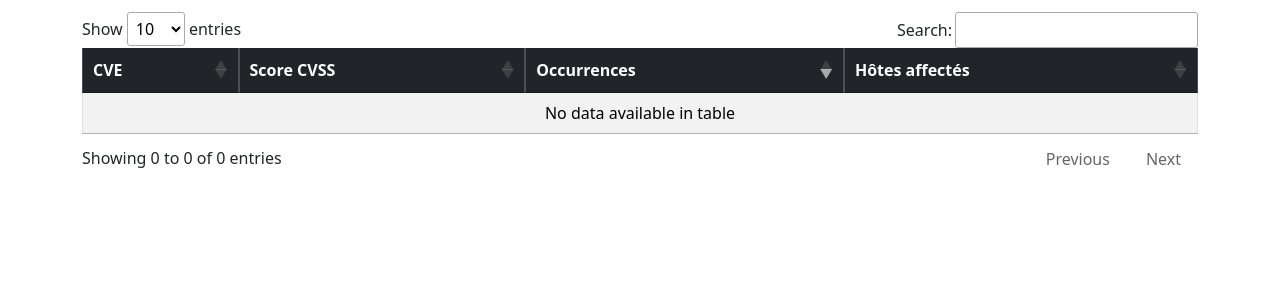
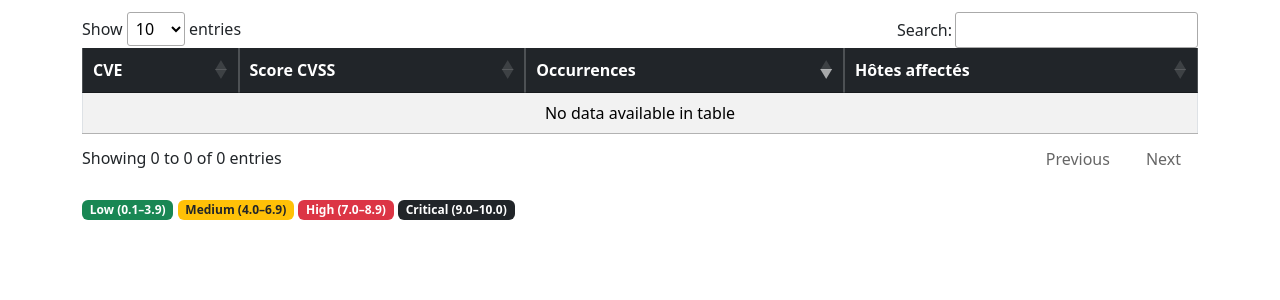
Before and after one commit to dre4ft/sonde, a Flask app: page /vulns in a window 1280 px wide. Shown: the part 140-440 px from the top of the page. Run offline with Flask 3, Linux system fonts and the light colour scheme; some libraries are stand-ins or nearby versions.

Commit message:
fix: Affichage score CVE

```diff
--- a/templates/vulns.html
+++ b/templates/vulns.html
@@ -27,7 +27,7 @@
 <div class="container mt-4">
   <h1 class="mb-4">📊 Recensement des Vulnérabilités</h1>
 
-  <table id="vulnsTable" class="table table-striped table-bordered">
+    <table id="vulnsTable" class="table table-striped table-bordered">
     <thead class="table-dark">
       <tr>
         <th>CVE</th>
@@ -46,7 +46,15 @@
         </td>
         <td>
           {% if v.score is not none %}
-            {{ "%.1f"|format(v.score) }}
+            {% set cat = v.score|cvss_category %}
+            <span class="badge
+              {% if cat == 'low'     %}bg-success{% endif %}
+              {% if cat == 'medium'  %}bg-warning text-dark{% endif %}
+              {% if cat == 'high'    %}bg-danger{% endif %}
+              {% if cat == 'critical'%}bg-dark{% endif %}
+            ">
+              {{ "%.1f"|format(v.score) }}
+            </span>
           {% else %}
             <em>—</em>
           {% endif %}
@@ -61,6 +69,14 @@
       {% endfor %}
     </tbody>
   </table>
+
+  <!-- LÉGENDE CVSS -->
+  <div class="mt-3">
+    <span class="badge bg-success">Low (0.1–3.9)</span>
+    <span class="badge bg-warning text-dark">Medium (4.0–6.9)</span>
+    <span class="badge bg-danger">High (7.0–8.9)</span>
+    <span class="badge bg-dark">Critical (9.0–10.0)</span>
+  </div>
 </div>
 
 <!-- Scripts -->
```
